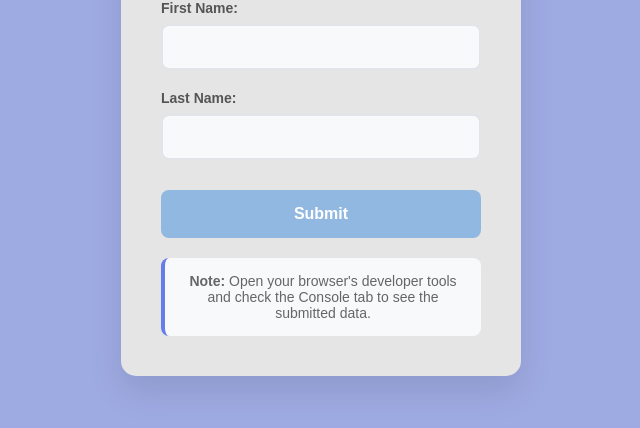
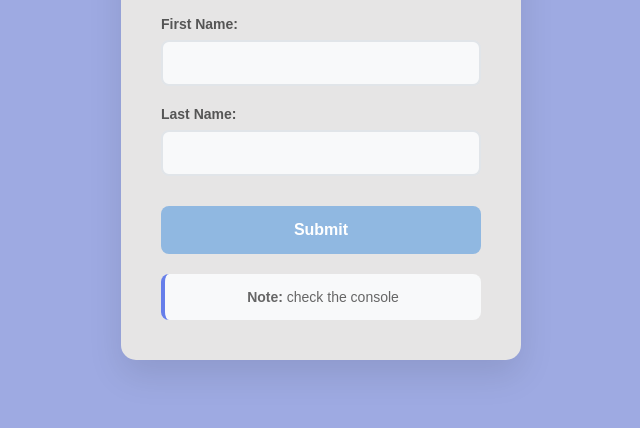
Before and after one commit to nagalapuram-sidvilaasa-sada/LALAS, a plain HTML site: page index.html in a window 1280 px wide. Shown: the part 292-720 px from the top of the page, without its empty margins (319-959 px from the left). Drawn offline with Linux system fonts and the light colour scheme.

Commit message:
changed by sid

```diff
--- a/index.html
+++ b/index.html
@@ -122,8 +122,7 @@
         </form>
 
         <div class="console-note">
-            <strong>Note:</strong> Open your browser's developer tools and check the Console tab to see the submitted data.
-        </div>
+            <strong>Note:</strong> check the console</div>
     </div>
 
     <script>
```
